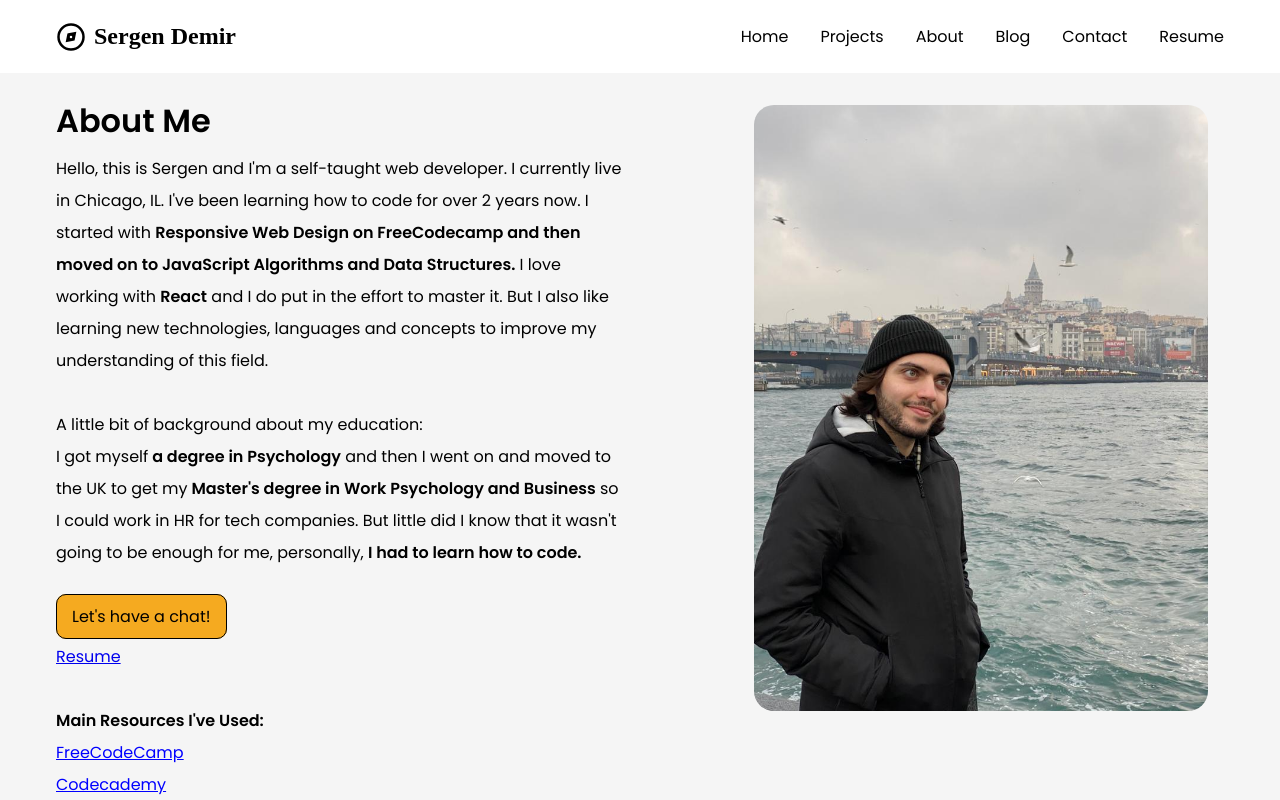
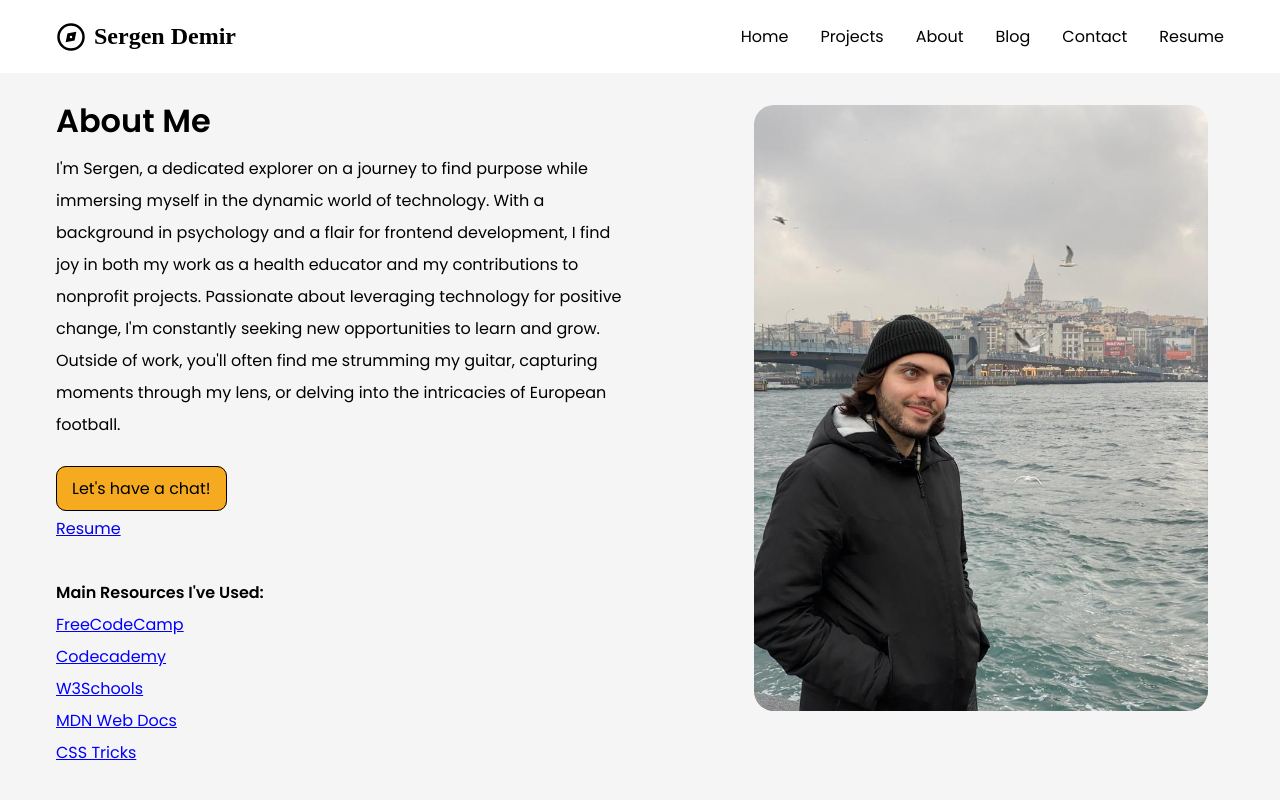
Before and after one commit to demirsergen/Portfolio-website, a React (Create React App) app: page /about in a window 1280 px wide. Shown: the top 800 px of the page. Built offline with nearby package versions, Linux system fonts and the light colour scheme; grey boxes are pictures that could not be loaded; a web font is replaced by a local one.

Commit message:
update about me page

```diff
--- a/src/components/About.js
+++ b/src/components/About.js
@@ -13,30 +13,16 @@ const About = () => {
         <div className="aboutContentContainer">
           <h1 className="aboutTitle">About Me</h1>
           <p>
-            Hello, this is Sergen and I'm a self-taught web developer.
-            I currently live in Chicago, IL. I've been learning how to
-            code for over 2 years now. I started with{' '}
-            <strong>
-              Responsive Web Design on FreeCodecamp and then moved on
-              to JavaScript Algorithms and Data Structures.
-            </strong>{' '}
-            I love working with <strong>React</strong> and I do put in
-            the effort to master it. But I also like learning new
-            technologies, languages and concepts to improve my
-            understanding of this field.
-          </p>
-          <br />
-          <p>A little bit of background about my education:</p>
-          <p>
-            I got myself<strong> a degree in Psychology</strong> and
-            then I went on and moved to the UK to get my
-            <strong>
-              {' '}
-              Master's degree in Work Psychology and Business
-            </strong>{' '}
-            so I could work in HR for tech companies. But little did I
-            know that it wasn't going to be enough for me, personally,{' '}
-            <strong>I had to learn how to code.</strong>
+            I'm Sergen, a dedicated explorer on a journey to find
+            purpose while immersing myself in the dynamic world of
+            technology. With a background in psychology and a flair
+            for frontend development, I find joy in both my work as a
+            health educator and my contributions to nonprofit
+            projects. Passionate about leveraging technology for
+            positive change, I'm constantly seeking new opportunities
+            to learn and grow. Outside of work, you'll often find me
+            strumming my guitar, capturing moments through my lens, or
+            delving into the intricacies of European football.
           </p>
           <br />
           <Link to="/contact" className="about-link">
```
